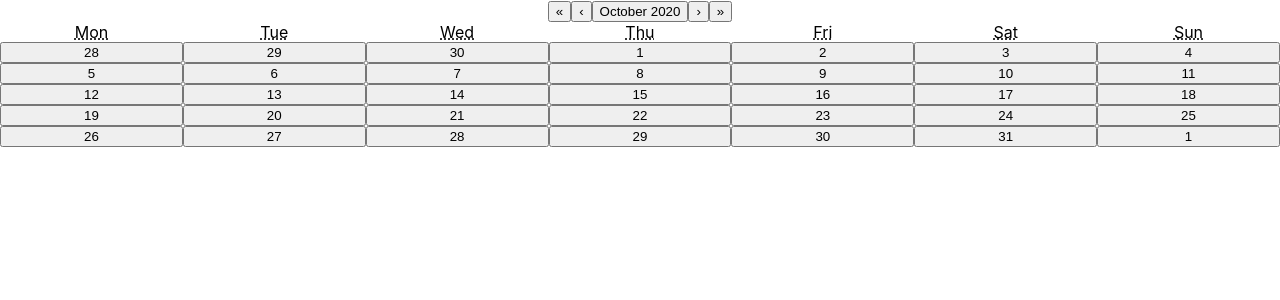
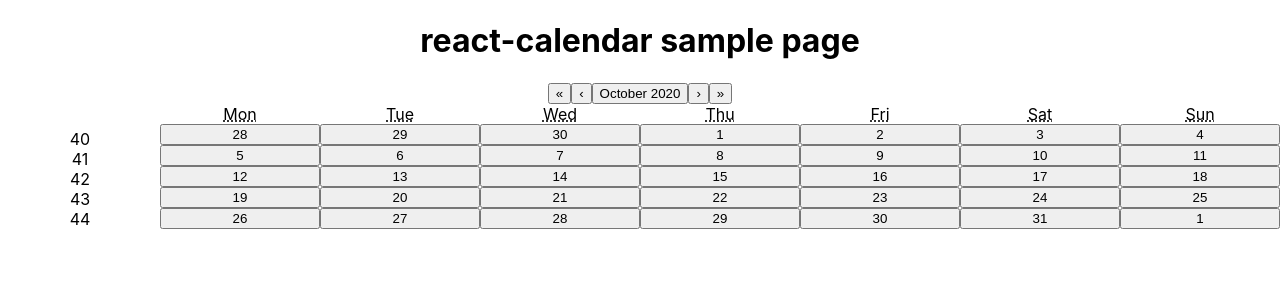
Before and after one commit to JacobLeonLyerla/tune, a React (Create React App) app: page / in a window 1280 px wide. Shown: the top 300 px of the page. Built offline with nearby package versions, Linux system fonts and the light colour scheme.

Commit message:
more sample code to test react-calendar

```diff
--- a/src/components/calender.js
+++ b/src/components/calender.js
@@ -12,12 +12,21 @@ class MyCalender extends Component {
 
 }
   render() {
+    const { value } = this.state;
     return (
       <div>
-        <Calendar
-          onChange={this.onChange}
-          value={this.state.date}
-        />
+             <header>
+          <h1>react-calendar sample page</h1>
+        </header>
+        <div className="Sample__container">
+          <main className="Sample__container__content">
+            <Calendar
+              onChange={this.onChange}
+              showWeekNumbers
+              value={value}
+            />
+          </main>
+        </div>
       </div>
     );
   }
```
